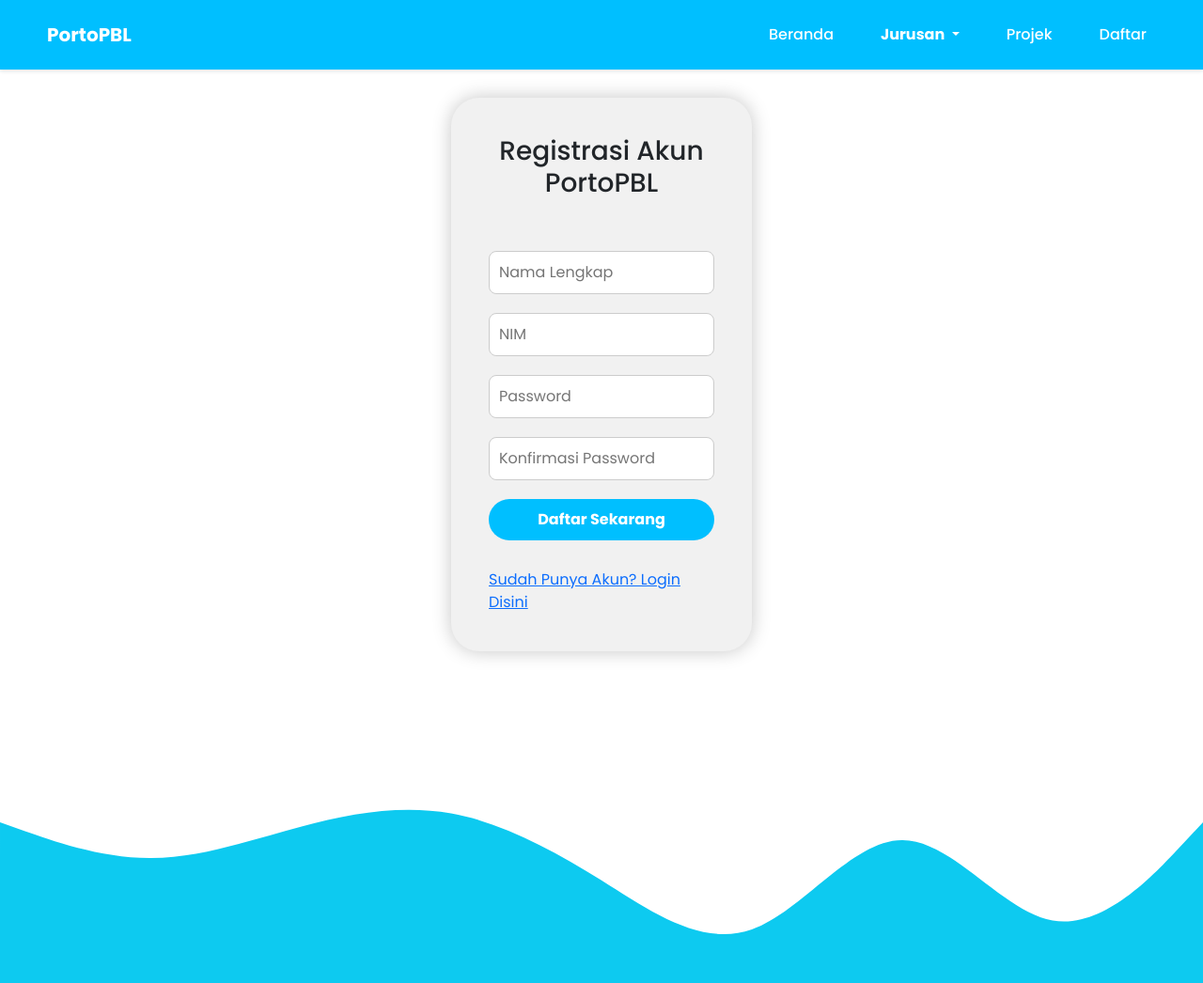
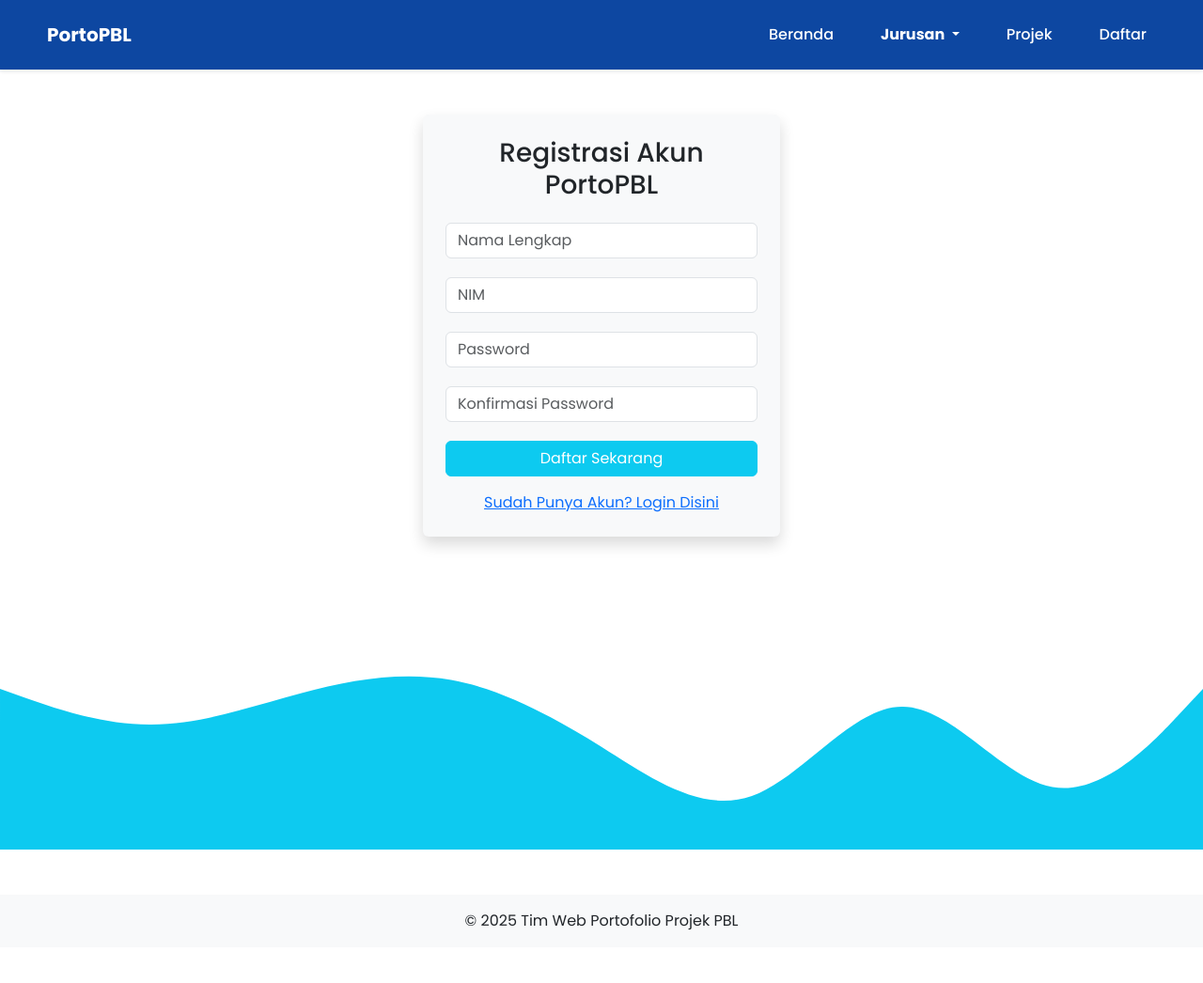
Before and after one commit to ZaidHasbiya/Web-Projek-PortoPBL, a PHP site: page /registrasi.html in a window 1280 px wide. Shown: the whole page at 94% size. After the commit the page ends 990 px from the top, so only its background shows below. Run offline with PHP 8.4, Linux system fonts and the light colour scheme.

Commit message:
Mengubah warna tampilan

```diff
--- a/index.html
+++ b/index.html
@@ -63,7 +63,7 @@
   <!-- ===== Jumbotron ===== -->
   <section class="jumbotron text-center">
   <h1 class="display-3 fw-bold text-white">WELCOME TO PORTOPBL</h1>
-  <h2>Platform Portofolio Digital Mahasiswa</h2>
+  <h2 class="text-white">Platform Portofolio Digital Mahasiswa</h2>
   <a href="login.html" class="btn btn-outline-light rounded-pill mt-4 text-center" style="width:200px">LOGIN</a>
 <h2 class="text-white mt-5">Hasil Projek</h2>
   <!-- Gambar hasil projek -->
@@ -99,7 +99,7 @@
         </div>
       </div>
     </div>
-    <img src="asset/wave-dark-blue.svg" alt="Garis pemisah">
+    <img src="asset/wave-info.svg" alt="Garis pemisah">
   </section>
 
   <!-- ===== Tim Section ===== -->
--- a/jurusan_elektro.html
+++ b/jurusan_elektro.html
@@ -113,7 +113,7 @@
       </div>
     </div>
   </div>
-  <img src="asset/wave-dark-blue.svg">
+  <img src="asset/wave-info.svg">
   <footer class="text-center py-3 bg-light mt-5">
     &copy; <span>2025</span> Tim Web Portofolio Projek PBL
   </footer>
--- a/jurusan_if.html
+++ b/jurusan_if.html
@@ -116,7 +116,7 @@
       </div>
     </div>
   </div>
-  <img src="asset/wave-dark-blue.svg">
+  <img src="asset/wave-info.svg">
   <footer class="text-center py-3 bg-light mt-5">
     &copy; <span>2025</span> Tim Web Portofolio Projek PBL
   </footer>
--- a/jurusan_mb.html
+++ b/jurusan_mb.html
@@ -115,7 +115,7 @@
       </div>
     </div>
   </div>
-  <img src="asset/wave-dark-blue.svg">
+  <img src="asset/wave-info.svg">
   <footer class="text-center py-3 bg-light mt-5">
     &copy; <span>2025</span> Tim Web Portofolio Projek PBL
   </footer>
--- a/jurusan_mesin.html
+++ b/jurusan_mesin.html
@@ -116,7 +116,7 @@
       </div>
     </div>
   </div>
-  <img src="asset/wave-dark-blue.svg">
+  <img src="asset/wave-info.svg">
   <footer class="text-center py-3 bg-light mt-5">
     &copy; <span>2025</span> Tim Web Portofolio Projek PBL
   </footer>
--- a/projek.html
+++ b/projek.html
@@ -136,7 +136,7 @@
   </div>
   </div>
   </div>
-  <img src="asset/wave-dark-blue.svg">
+  <img src="asset/wave-info.svg">
   <footer class="text-center py-3 bg-light mt-5">
     &copy; <span>2025</span> Tim Web Portofolio Projek PBL
   </footer>
--- a/registrasi.html
+++ b/registrasi.html
@@ -34,20 +34,41 @@
             <a href="registrasi.html">Daftar</a>
         </nav>
     </header>
+<div class="container mt-5">
+  <div class="row justify-content-center">
+    <div class="col-12 col-md-4 bg-light p-4 rounded shadow">
+      <form action="">
+        <h3 class="login-title text-center mb-4">Registrasi Akun PortoPBL</h3>
 
-    <div class="registrasi-form">
-    <form action="">
-        <h3 class="login-title">Registrasi Akun PortoPBL</h3><br>
-        <br>
-        <input type="text" class="fullname" placeholder="Nama Lengkap">
-        <input type="text" class="inputnim" placeholder="NIM">
-        <input type="password" class="password" placeholder="Password">
-        <input type="password" class="confirm-password" placeholder="Konfirmasi Password">
-    </form>
-    <a href="login.html"><button type="submit" class="registrasi-btn">Daftar Sekarang</button></a>
-    <a href="login.html">Sudah Punya Akun? Login Disini</a>
-    </div><br><br>
-    <img src="asset/wave-info.svg">
+        <div class="mb-3">
+          <input type="text" class="form-control fullname" placeholder="Nama Lengkap">
+        </div>
+        <div class="mb-3">
+          <input type="text" class="form-control inputnim" placeholder="NIM">
+        </div>
+        <div class="mb-3">
+          <input type="password" class="form-control password" placeholder="Password">
+        </div>
+        <div class="mb-3">
+          <input type="password" class="form-control confirm-password" placeholder="Konfirmasi Password">
+        </div>
+
+        <div class="d-grid gap-2">
+          <a href="login.html" class="btn btn-info text-white">Daftar Sekarang</a>
+        </div>
+      </form>
+
+      <div class="text-center mt-3">
+        <a href="login.html">Sudah Punya Akun? Login Disini</a>
+      </div>
+    </div>
+  </div>
+</div>
+
+<img src="asset/wave-info.svg" class="w-100 mt-5">
+ <footer class="text-center py-3 bg-light mt-5">
+    &copy; <span>2025</span> Tim Web Portofolio Projek PBL
+  </footer>
 
 </body>
 </html>
--- a/style_login.css
+++ b/style_login.css
@@ -5,7 +5,7 @@
     font-family: 'Poppins', sans-serif
 }
 .navbar {
-    background-color: #00BFFF; /* Warna biru cerah */
+    background-color: #0d47a1; /* Warna biru cerah */
     padding: 15px 50px; /* Padding atas/bawah dan kiri/kanan */
     display: flex;
     justify-content: space-between; /* Pisahkan logo dan tautan navigasi */
--- a/style_registrasi.css
+++ b/style_registrasi.css
@@ -5,7 +5,7 @@
     font-family: 'Poppins', sans-serif
 }
 .navbar {
-    background-color: #00BFFF; /* Warna biru cerah */
+    background-color: #0d47a1; /* Warna biru cerah */
     padding: 15px 50px; /* Padding atas/bawah dan kiri/kanan */
     display: flex;
     justify-content: space-between; /* Pisahkan logo dan tautan navigasi */
--- a/styles.css
+++ b/styles.css
@@ -2,7 +2,7 @@ body{
     font-family: 'Poppins','Sans-serif';
 }
 .jumbotron{
-    background-color: #1565c0;
+    background-image: url(asset/poltek.jpeg);
 }
 .jumbotron img {
   transition: transform 0.3s ease;
@@ -13,7 +13,7 @@ body{
 }
 
 #tim{
-    background-color: #1565c0;
+    background-color: #54ccff;
 }
 section {
     padding-top: 8rem;
```
Also changed, not shown: login.html (+9 -6 lines).
